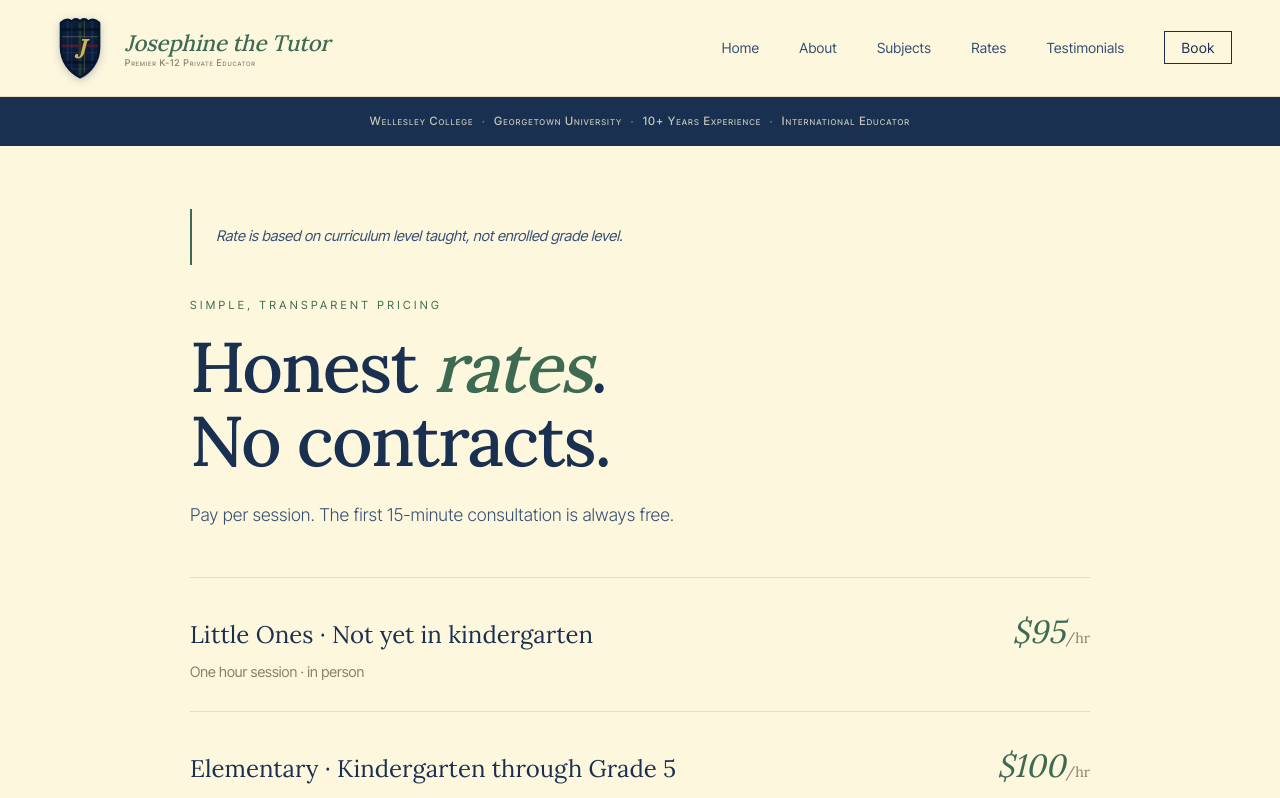
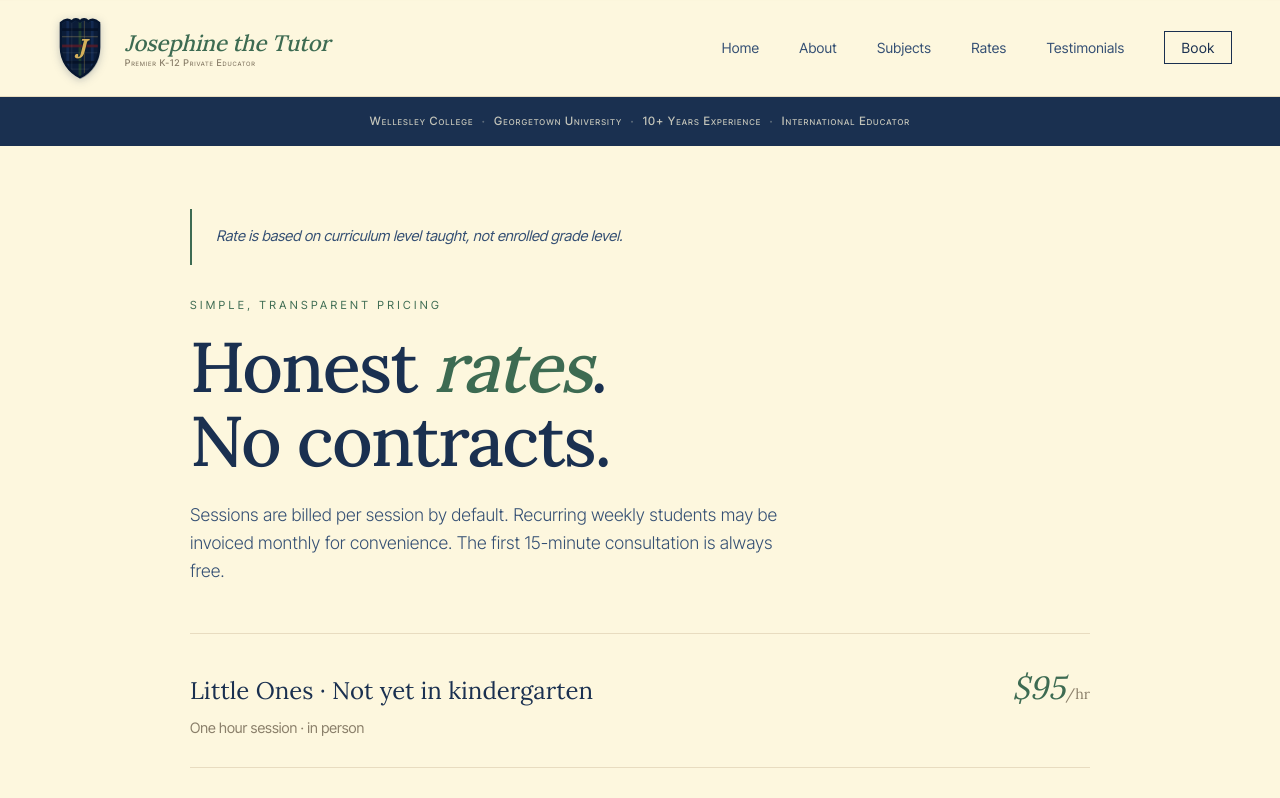
Before and after one commit to patrickparagas1/josephine-tutoring, a Next.js app: page /rates in a window 1280 px wide. Shown: the top 798 px of the page. Built offline with nearby package versions, Linux system fonts and the light colour scheme.

Commit message:
Update rates page billing note to mention monthly invoicing option

```diff
--- a/components/Rates.tsx
+++ b/components/Rates.tsx
@@ -12,7 +12,9 @@ export default function Rates() {
           No contracts.
         </h2>
         <p className="rates-intro">
-          Pay per session. The first 15-minute consultation is always free.
+          Sessions are billed per session by default. Recurring weekly
+          students may be invoiced monthly for convenience. The first
+          15-minute consultation is always free.
         </p>
 
         <div className="rate-row">
```
